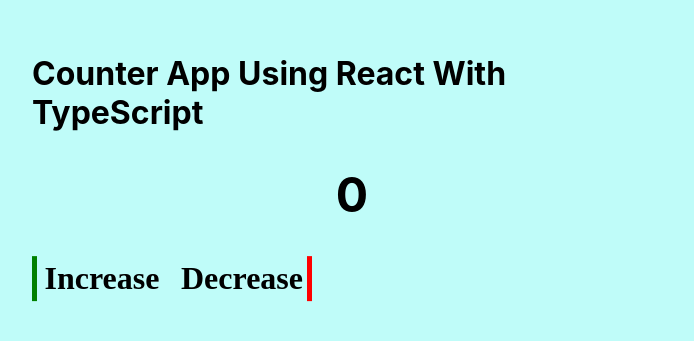
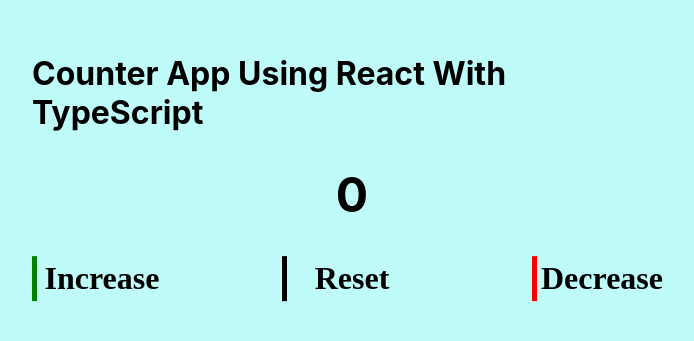
Before and after one commit to fahadshoukat/counter-app-using-react, a React (Create React App) app: page / in a window 1280 px wide. Shown: the part 233-574 px from the top of the page, without its empty margins (288-982 px from the left). Built offline with nearby package versions, Linux system fonts and the light colour scheme.

Commit message:
add reset button component

```diff
--- a/src/App.css
+++ b/src/App.css
@@ -8,3 +8,8 @@
   left: 50%;
   transform: translateX(-50%) translateY(-50%);
 }
+
+.btns {
+  display: flex;
+  justify-content: space-between;
+}
--- a/src/App.tsx
+++ b/src/App.tsx
@@ -5,6 +5,7 @@
 
 import { useState } from 'react';
 import './App.css';
+import Reset from './components/reset/Reset';
 
 
 const App = () => {
@@ -19,12 +20,17 @@
     }
   }
 
+  const reset = () => setCounter(0);
+
   return (
     <div className="App">
       <Header heading="Counter App Using React With TypeScript" />
       <CounterValue value={counter}/>
+      <div className='btns'>
       <IncreaseButton increase={increase} />
+      <Reset reset={reset}/>
       <DecreaseButton decrease={decrease} />
+      </div>
     </div>
   );
 }
--- a/src/components/decreaseButton/decreaseButton.css
+++ b/src/components/decreaseButton/decreaseButton.css
@@ -18,7 +18,7 @@
       content: "";
       position: absolute;
       top: 0;
-      right: 0;
+      left: 0;
       width: 5px;
       height: 100%;
       background-color: red;
--- /dev/null
+++ b/src/components/reset/Reset.tsx
@@ -0,0 +1,14 @@
+import { FC } from 'react'
+import './reset.css'
+
+interface ResetProps {
+    reset: (values: any) => void
+}
+
+const Reset: FC<ResetProps> = ({reset}) => {
+  return (
+    <button onClick={reset} className='resetBtn'>Reset</button>
+  )
+}
+
+export default Reset
--- /dev/null
+++ b/src/components/reset/reset.css
@@ -0,0 +1,40 @@
+/* From cssbuttons.io by @meermubashar */
+.resetBtn {
+    width: 140px;
+    height: 45px;
+    font-size: 32px;
+    cursor: pointer;
+    border: none;
+    outline: none;
+    background: transparent;
+    color: black;
+    font-family: 'Times New Roman', Times, serif;
+    font-weight: 700;
+    position: relative;
+    transition: all 0.5s;
+    z-index: 1;
+   }
+
+   .resetBtn::before {
+    content: "";
+    position: absolute;
+    top: 0;
+    left: 0;
+    width: 5px;
+    height: 100%;
+    background-color: black;
+    z-index: -1;
+    transition: all 0.5s;
+   }
+
+   .resetBtn:hover::before {
+    width: 100%;
+   }
+
+   .resetBtn:hover {
+    color: white;
+   }
+
+   .resetBtn:active:before {
+    background: black;
+   }
```
